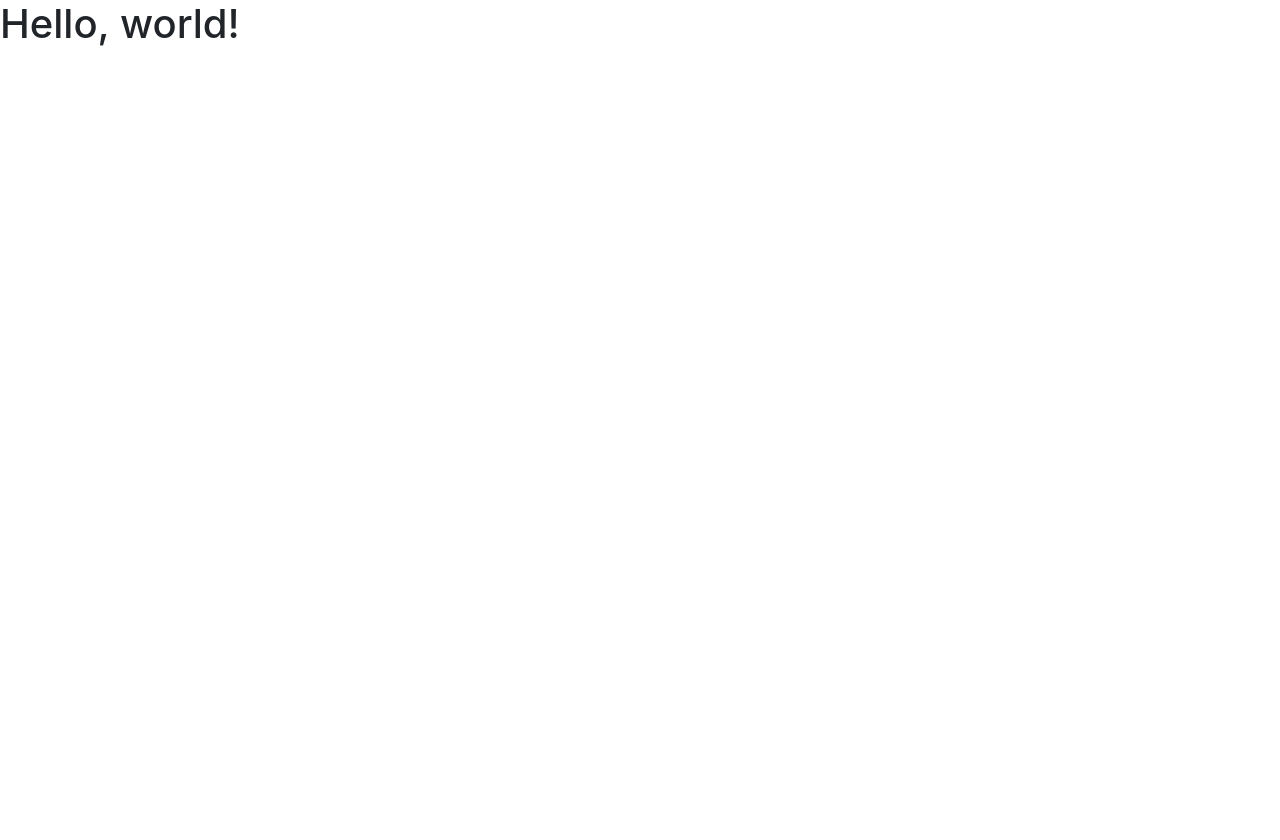
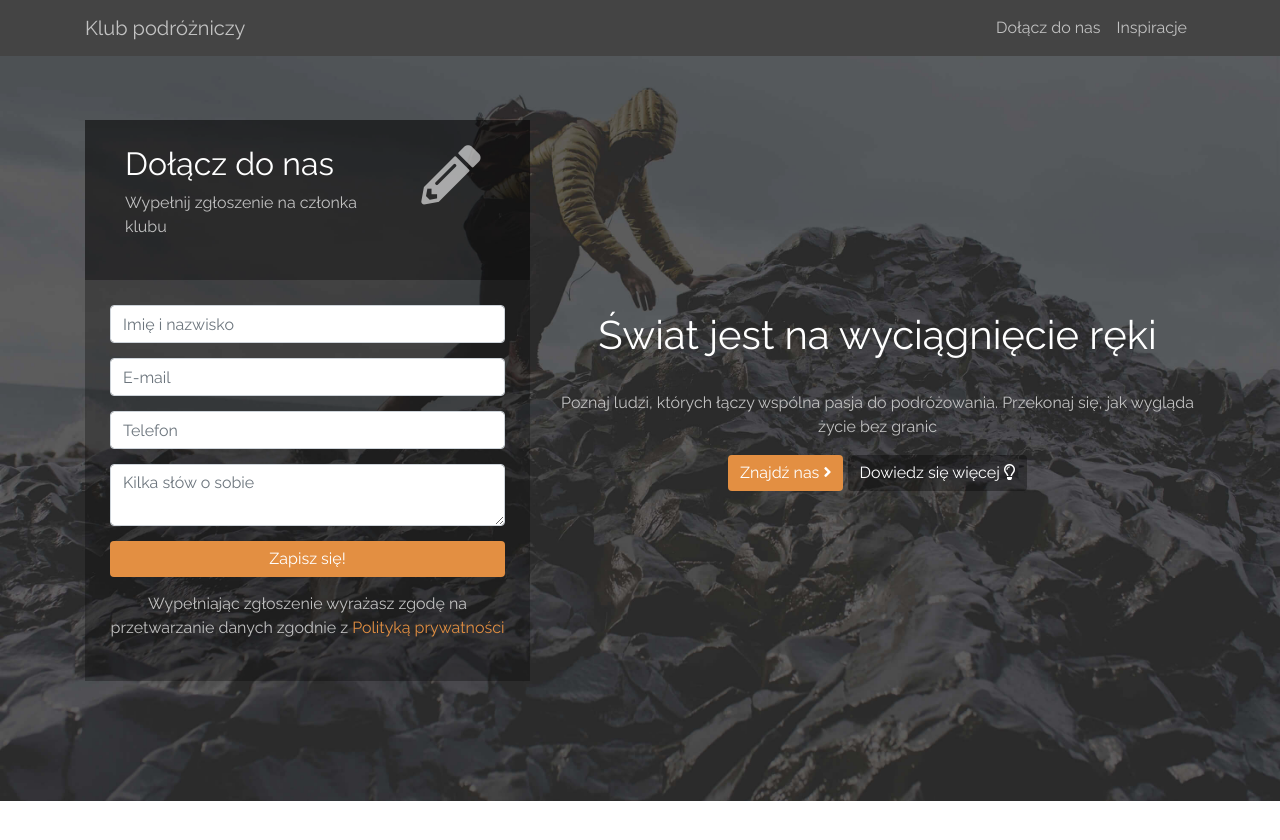
Before and after one commit to SebaEm/bootstrap-landing, a plain HTML site: page index.html in a window 1280 px wide. Before the commit the page ends 800 px from the top, so only its background shows below. Drawn offline with nearby package versions, Linux system fonts and the light colour scheme.

Commit message:
almost done

```diff
--- a/css/style.css
+++ b/css/style.css
@@ -0,0 +1,111 @@
+/* General styles */
+
+body {
+    font-family: 'Raleway', sans-serif;
+}
+
+section {
+    padding: 120px 0;
+}
+
+a {
+    color: #e38f42;
+}
+
+a:hover {
+    color: #e38f42;
+}
+
+.secondary-text-color {
+    color: #c2c2c2;
+}
+
+.heading-text-white {
+    color: #fff;
+}
+
+.btn-orange {
+    background-color: #e38f42;
+    border: 0;
+}
+
+.btn-orange:hover {
+    background-color: #e38f42;
+    opacity: 0.8;
+}
+
+.btn-gray {
+    background-color: rgba(0,0,0,0.35);
+    border: 0;
+}
+
+.btn-gray:hover {
+    background-color: rgba(0,0,0,0.35);
+    opacity: 0.8;
+}
+
+/* Form section styles */
+
+.bg-gray {
+    background-color: #444;
+}
+
+.navbar-light .navbar-brand,
+.navbar-light .navbar-nav .nav-link,
+.navbar-light .navbar-brand:hover,
+.navbar-light .navbar-nav .nav-link:hover {
+    color: #c2c2c2;
+}
+
+.navbar-light .navbar-toggler {
+    background-color: #c2c2c2;
+}
+
+/* Main form styles */
+
+.main-form {
+    background-image: url(../img/form-background.jpg);
+    /* height: 100vh; */
+    background-size: cover;
+    background-position: center;
+    /* background-repeat: no-repeat; */
+    /* display: flex;
+    flex-direction: column;
+    justify-content: center;
+    align-items: center; */
+    color:#c2c2c2;
+}
+
+.main-form form {
+    background-color: rgba(0,0,0,0.3);
+}
+
+.main-form form header {
+    background-color: rgba(0,0,0,0.35);
+    padding: 25px;
+    margin: 0;
+}
+
+.main-form form header i {
+    font-size: 3.7em;
+    color: rgba(255,255,255,0.6);
+}
+
+.main-form form .form-fields {
+    padding: 25px;
+}
+
+.main-form form .form-fields input,
+.main-form form .form-fields textarea {
+    margin-bottom: 15px;
+}
+
+.main-form form .form-fields input[type="submit"] {
+    width: 100%;
+}
+
+@media (max-width: 992px) {
+    .main.header {
+        margin-top: 50px;
+    }
+}
--- a/index.html
+++ b/index.html
@@ -20,7 +20,73 @@
 
   </head>
   <body>
-    <h1>Hello, world!</h1>
+    <nav class="navbar navbar-expand-lg navbar-light bg-gray fixed-top">
+        <div class="container">
+        <a class="navbar-brand" href="#">Klub podróżniczy</a>
+        <button class="navbar-toggler" type="button" data-toggle="collapse" data-target="#navbarNav" aria-controls="navbarNav" aria-expanded="false" aria-label="Toggle navigation">
+          <span class="navbar-toggler-icon"></span>
+        </button>
+        <div class="collapse navbar-collapse" id="navbarNav">
+          <ul class="navbar-nav ml-auto">
+            <li class="nav-item">
+              <a class="nav-link" href="#">Dołącz do nas</a>
+            </li>
+            <li class="nav-item">
+              <a class="nav-link" href="#">Inspiracje</a>
+            </li>
+          </ul>
+        </div>
+        </div>
+      </nav>
+
+      <section class="main-form">
+        <div class="container">
+        <div class="row">
+            <div class="col-lg-5">
+                <form>
+                    <header class="row">
+                        <div class="col-9">
+                            <h2 class="heading-text-white">Dołącz do nas</h2>
+                            <p class="secondary-text-color">Wypełnij zgłoszenie na członka klubu</p>
+                        </div>
+                        <div class="col-3">
+                            <i class="fas fa-pencil-alt"></i>
+                        </div>
+                    </header>
+                <fieldset class="form-fields">
+
+                    <input type="text" placeholder="Imię i nazwisko" class="form-control">
+                    <input type="email" placeholder="E-mail" class="form-control">
+                    <input type="tel" placeholder="Telefon" class="form-control">
+                    <textarea class="form-control" placeholder="Kilka słów o sobie"></textarea>
+                    <input type="submit" value="Zapisz się!" class="btn btn-primary btn-orange">
+                    <p class="text-center">Wypełniając zgłoszenie wyrażasz zgodę na przetwarzanie danych zgodnie z <a href="">Polityką prywatności</a></p>
+                </fieldset>
+                </form>
+            </div>
+
+            <div class="col-lg-7 text-center d-flex align-items-center">
+                <header class="main-header">
+                <h1 class="heading-text-white">Świat jest na wyciągnięcie ręki</h1>
+                <br>
+                <p class="secondary-text-color">Poznaj ludzi, których łączy wspólna pasja do podróżowania. Przekonaj się, jak wygląda życie bez granic</p>
+                <a href="" class="btn btn-primary btn-orange">Znajdź nas <i class="fas fa-angle-right"></i></a>
+                <a href="" class="btn btn-primary btn-gray">Dowiedz się więcej <i class="far fa-lightbulb"></i></a>
+                </header>
+            </div>
+        </div>
+    </div>
+      </section>
+
+
+      <section id="#inspirations">
+        <div class="container">
+            <div class="row">
+
+            </div>
+        </div>
+      </section>
+
 
     <!-- Optional JavaScript -->
     <!-- jQuery first, then Popper.js, then Bootstrap JS -->
```
